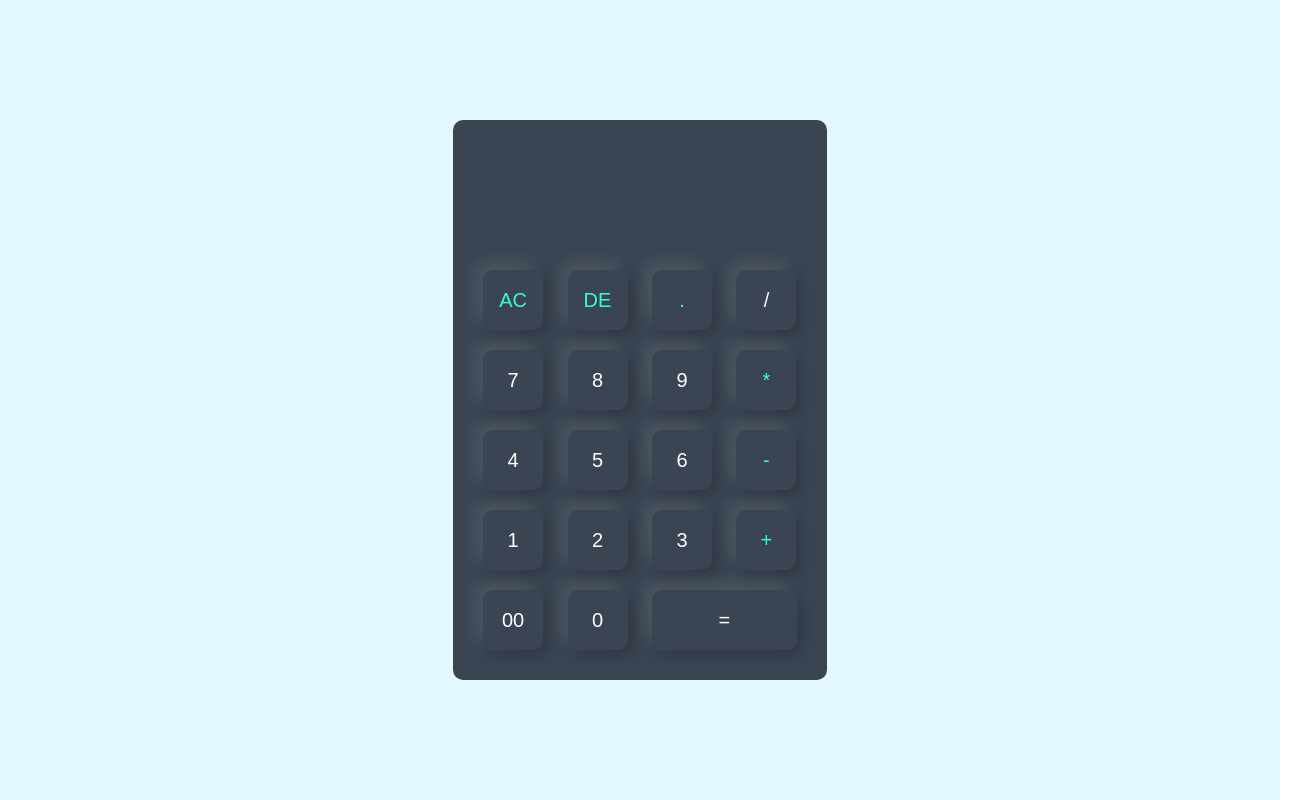
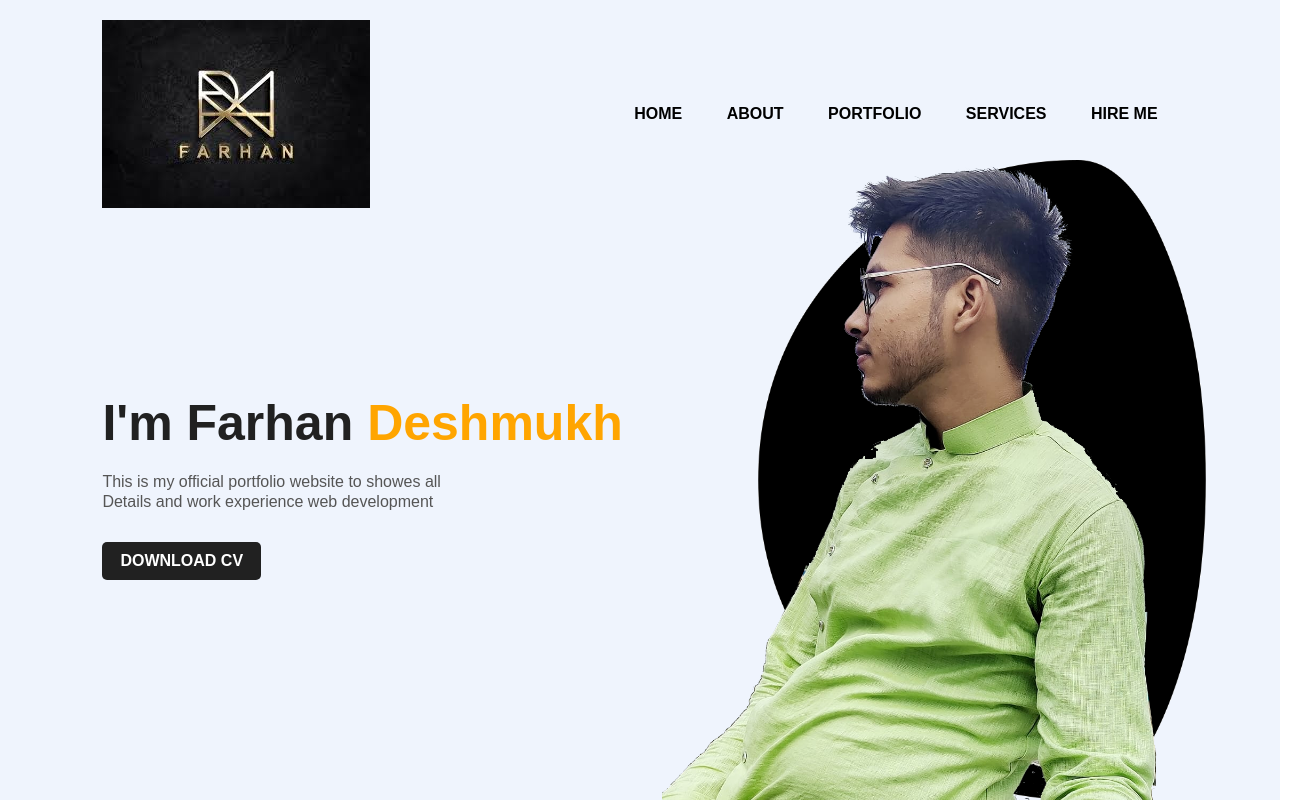
Before and after one commit to imfarhan4/Cod-Soft, a plain HTML site: page index.html in a window 1280 px wide. Shown: the whole page, 1302 px wide, since content can reach past the window. Drawn offline with Linux system fonts and the light colour scheme.

Commit message:
codsoft_taskno.01
Portofolio

```diff
--- a/index.html
+++ b/index.html
@@ -3,49 +3,33 @@
 <head>
     <meta charset="UTF-8">
     <meta name="viewport" content="width=device-width, initial-scale=1.0">
-    <title>Calculator</title>
+    <title>Personle Portfolio website</title>
     <link rel="stylesheet" href="styles.css">
 </head>
 <body>
+   <div class="hero">
+    <nav>
+        <img src="logo.jpg" class="logo">
+        <ul>
+            <li><a href="#">HOME</a></li>
+            <li><a href="#">ABOUT</a></li>
+            <li><a href="#">PORTFOLIO</a></li>
+            <li><a href="#">SERVICES</a></li>
+            <li><a href="#">HIRE ME</a></li>
 
-<div class="container">
-    <div class="Calculator">
-        <form>
-            <div class="display">
-                <input type="text" name="display">
-            </div>
-            <div>
-               <input type="button" value="AC" onclick="display.value = ''" class="operator">
-               <input type="button" value="DE" onclick="display.value = display.value.toString().slice(0,-1)" class="operator">
-               <input type="button" value="." onclick="display.value = '.'" class="operator">
-               <input type="button" value="/" onclick="display.value = '/'" >
-            </div>
-            <div>
-                <input type="button" value="7" onclick="display.value += '7'">
-                <input type="button" value="8" onclick="display.value += '8'">
-                <input type="button" value="9" onclick="display.value += '9'">
-                <input type="button" value="*" onclick="display.value += '*'" class="operator">
-             </div>
-             <div>
-                <input type="button" value="4" onclick="display.value += '4'">
-                <input type="button" value="5" onclick="display.value += '5'">
-                <input type="button" value="6" onclick="display.value += '6'">
-                <input type="button" value="-" onclick="display.value += '-'" class="operator">
-             </div>
-             <div>
-                <input type="button" value="1" onclick="display.value += '1'">
-                <input type="button" value="2" onclick="display.value += '2'">
-                <input type="button" value="3" onclick="display.value += '3'">
-                <input type="button" value="+" onclick="display.value += '+'" class="operator">
-             </div>
-             <div>
-                <input type="button" value="00" onclick="display.value += '00'">
-                <input type="button" value="0" onclick="display.value += '0'">
-                <input type="button" value="=" onclick="display.value = eval(display.value)" class="equal" class="operator">
-
-             </div>
-        </form>
+        </ul>
+    </nav>
+    <div class="detel">
+        <h1>I'm Farhan <span>Deshmukh</span></h1>
+        <p>This is my official portfolio website to showes all
+            <br> Details and work experience web development
+        </p>
+        <a href="#">DOWNLOAD CV</a>
     </div>
-</div>
+    <div class="images">
+        <img src="Shape.png" class="shape">
+        <img src="farhan.png" class="farhan">
+    </div>
+   </div>
 </body>
 </html>
--- a/styles.css
+++ b/styles.css
@@ -1,56 +1,93 @@
 *{
     margin: 0;
     padding: 0;
-    font-family: 'Poppins', sans-serif;
-    box-sizing: border-box;
+    font-family: sans-serif;
+}
+
+.hero{
+    position: relative;
+    width: 100%;
+    height: 100vh;
+    background: #eff4fd;
+}
+
+nav{
+    display: flex;
+    width: 84%;
+    margin: auto;
+    padding: 20px 0;
+    align-items: center;
+    justify-content: space-between;
+
+}
+nav ul li{
+    display: inline-block;
+    list-style: none;
+    margin: 10px 20px;
+
+}
+nav ul li a{
+    text-decoration: none;
+    color: #000;
+    font-weight: bold;
+
+}
+nav ul li a:hover{
+    color: red;
+
+}
+.detel{
+    margin-left: 8%;
+    margin-top: 13%;
+}
+.detel h1{
+    font-size: 50px;
+    color: #212121;
+    margin-bottom: 20px;
 }
 
 
-.container{
-    width: 100%;
-    height: 100vh;
-    background: #e3f9ff;
-    display: flex;
-    align-items: center;
-    justify-content: center;
+span{
+    color: orange;
 }
-.Calculator{
-    background: #3a4452;
-    padding: 20px;
-    border-radius: 10px;
+
+.detel p{
+    color: #555;
+    line-height: 20px;
 }
-.Calculator form input{
-    border: 0;
-    outline: 0;
-    width: 60px;
-    height: 60px;
-    border-radius: 10px;
-    box-shadow: -8px -8px 15px rgba(255, 255, 255, 0.1),5px 5px 15px rgba(0, 0, 0, 0.2);
-    background: transparent;
-    font-size: 20px;
-    color: #fff;
-    cursor: pointer;
-    margin: 10px;
 
-}
-form .display{
-    display: flex;
-    justify-content: flex-end;
-    margin: 20px 0;
-}
-form .display input{
-    text-align: right;
-    flex: 1;
-    font-size: 45px;
-    box-shadow: none;
-}
-form input.equal{
-    width: 145px;
+.detel a{
+    background: #212121;
+    padding: 10px 18px;
+    text-decoration: none;
+    font-weight: bold;color: #fff;
+    display: inline-block;
+    margin: 30px 0;
+    border-radius: 5px;
 }
 
 
+.images{
+    width: 45%;
+    height: 80%;
+    position: absolute;
+    bottom: 0;
+    right: 10px;
+}
 
-form input.operator{
-    color: #33ffd8;
+.images img{
+    height: 100%;
+    position: absolute;
+    left: 50%;
+    bottom: 0;
+    transform: translateX(-50%);
+    transition: bottom 1s, left 1s;
+    }
 
-}
+    .images:hover .shape{
+        bottom: 40px;
+    }
+
+    .images:hover .farhan{
+        left: 45%;
+    }
```
Also changed, not shown: Shape.png (added), farhan.png (added), logo.jpg (added), 1 other file.
